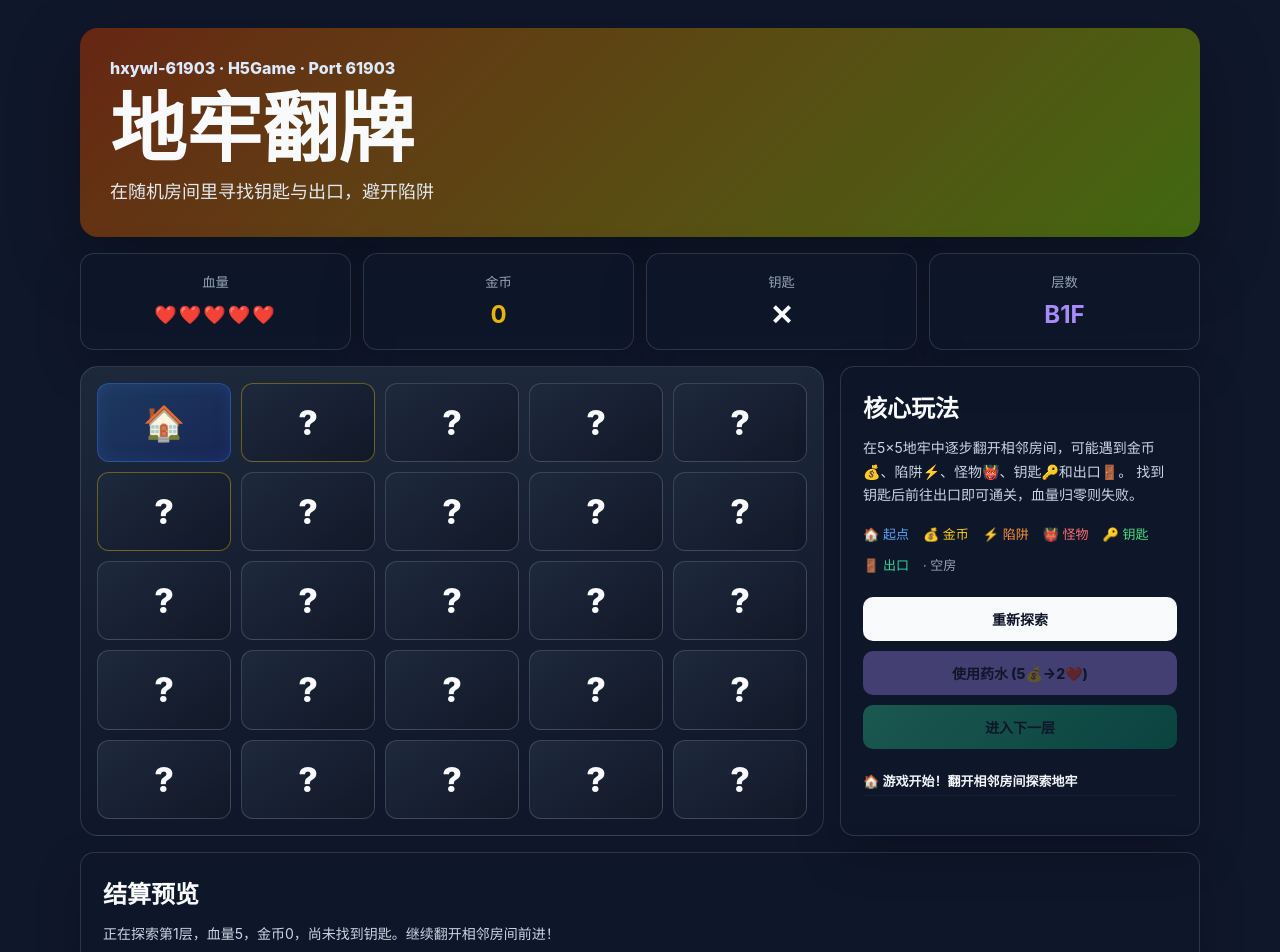
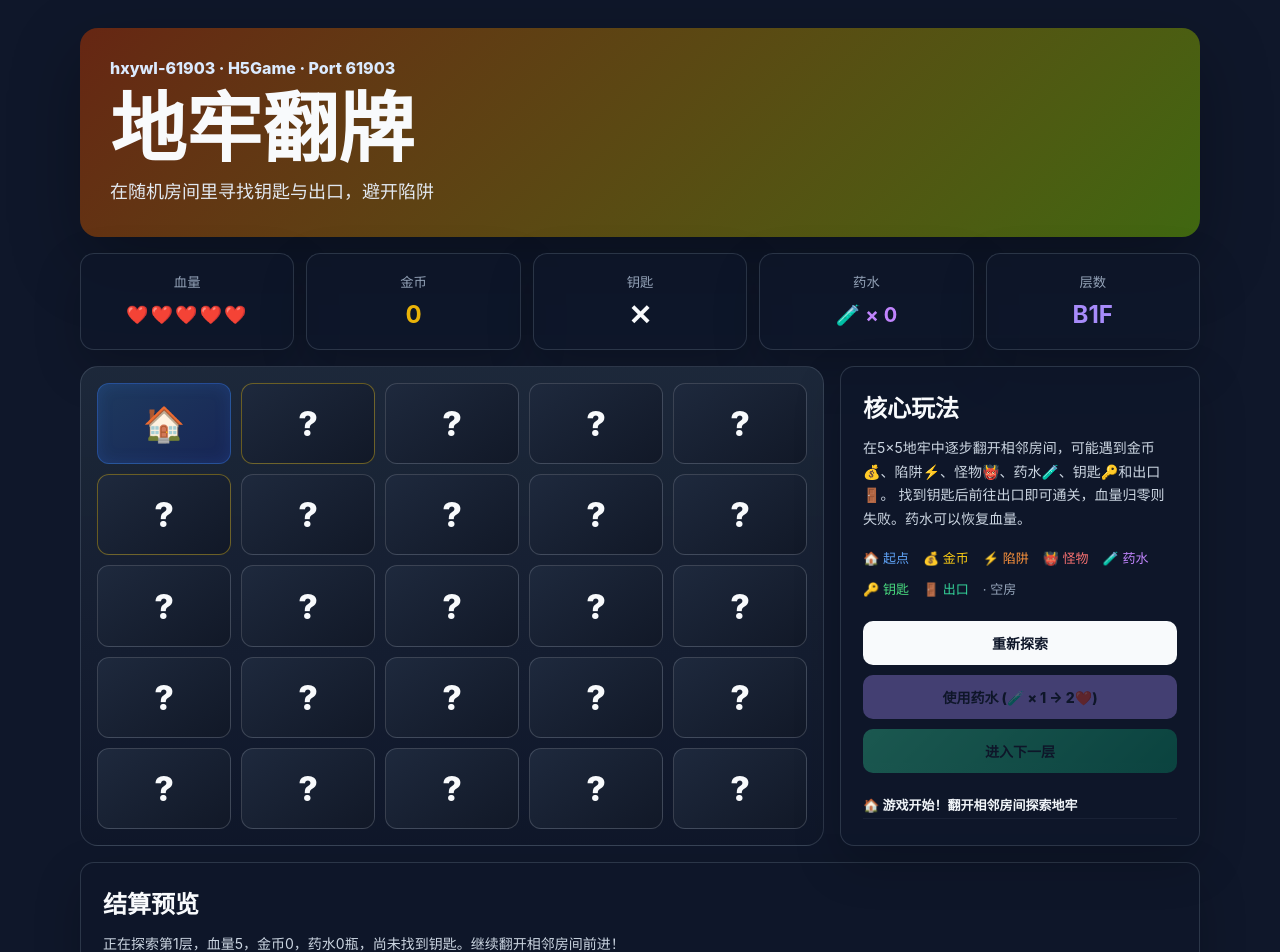
Before and after one commit to aliAjax/hxywl-61903-b85da14, a React (Vite) app: page / in a window 1280 px wide. Shown: the top 952 px of the page. Built offline with nearby package versions, Linux system fonts and the light colour scheme.

Commit message:
.3436396082391580:5ef5cd456260b94eda35746419be4ede_6a354930fec9659057724d58.6a354932fec9659057724d5d.6a354932bb76b0728818aaa8:Trae CN.T(2026/6/19 21:50:42)

```diff
--- a/src/App.tsx
+++ b/src/App.tsx
@@ -5,7 +5,7 @@ const SIZE = 5;
 const TOTAL = SIZE * SIZE;
 const MAX_HP = 5;
 
-type RoomType = "start" | "coin" | "trap" | "monster" | "key" | "exit" | "empty";
+type RoomType = "start" | "coin" | "trap" | "monster" | "key" | "exit" | "potion" | "empty";
 
 interface Room {
   type: RoomType;
@@ -19,6 +19,7 @@ const SYMBOLS: Record<RoomType, string> = {
   monster: "👹",
   key: "🔑",
   exit: "🚪",
+  potion: "🧪",
   empty: "·",
 };
 
@@ -29,6 +30,7 @@ const DAMAGE_MAP: Record<RoomType, number> = {
   monster: 2,
   key: 0,
   exit: 0,
+  potion: 0,
   empty: 0,
 };
 
@@ -92,10 +94,12 @@ function generateBoard(): Room[] {
     const coinCt = 5;
     const trapCt = 4;
     const monsterCt = 3;
+    const potionCt = 2;
     for (let i = 0; i < rest.length; i++) {
       if (i < coinCt) types[rest[i]] = "coin";
       else if (i < coinCt + trapCt) types[rest[i]] = "trap";
       else if (i < coinCt + trapCt + monsterCt) types[rest[i]] = "monster";
+      else if (i < coinCt + trapCt + monsterCt + potionCt) types[rest[i]] = "potion";
     }
     const d1 = minDamagePath(types, 0, keyIdx);
     const d2 = minDamagePath(types, keyIdx, exitIdx);
@@ -113,6 +117,7 @@ function generateBoard(): Room[] {
   for (let i = 0; i < 3 && i < available.length; i++) fallback[available[i]] = "trap";
   for (let i = 3; i < 5 && i < available.length; i++) fallback[available[i]] = "monster";
   for (let i = 5; i < 10 && i < available.length; i++) fallback[available[i]] = "coin";
+  for (let i = 10; i < 12 && i < available.length; i++) fallback[available[i]] = "potion";
   return fallback.map((t) => ({ type: t, revealed: t === "start" }));
 }
 
@@ -121,6 +126,7 @@ export default function App() {
   const [hp, setHp] = useState(MAX_HP);
   const [coins, setCoins] = useState(0);
   const [keys, setKeys] = useState(0);
+  const [potions, setPotions] = useState(0);
   const [floor, setFloor] = useState(1);
   const [status, setStatus] = useState<"playing" | "won" | "lost">("playing");
   const [log, setLog] = useState<string[]>(["🏠 游戏开始！翻开相邻房间探索地牢"]);
@@ -159,6 +165,7 @@ export default function App() {
       let newHp = hp;
       let newCoins = coins;
       let newKeys = keys;
+      let newPotions = potions;
       let newStatus: "playing" | "won" | "lost" = "playing";
 
       const dmg = DAMAGE_MAP[room.type as keyof typeof DAMAGE_MAP];
@@ -181,6 +188,9 @@ export default function App() {
           newStatus = "won";
           messages.push("🚪 用钥匙打开出口，通关！");
         }
+      } else if (room.type === "potion") {
+        newPotions = potions + 1;
+        messages.push("🧪 发现一瓶药水！已放入背包");
       } else if (room.type === "exit") {
         if (keys > 0) {
           newStatus = "won";
@@ -198,10 +208,11 @@ export default function App() {
       setHp(newHp);
       setCoins(newCoins);
       setKeys(newKeys);
+      setPotions(newPotions);
       setStatus(newStatus);
       setLog((prev: string[]) => [...messages, ...prev].slice(0, 20));
     },
-    [board, hp, coins, keys, status, flippable, exitRevealed]
+    [board, hp, coins, keys, potions, status, flippable, exitRevealed]
   );
 
   const resetGame = useCallback(() => {
@@ -209,6 +220,7 @@ export default function App() {
     setHp(MAX_HP);
     setCoins(0);
     setKeys(0);
+    setPotions(0);
     setFloor(1);
     setStatus("playing");
     setLog(["🏠 重新开始探索！"]);
@@ -223,12 +235,22 @@ export default function App() {
   }, []);
 
   const usePotion = useCallback(() => {
-    if (coins >= 5 && hp < MAX_HP && status === "playing") {
-      setCoins((c: number) => c - 5);
-      setHp((h: number) => Math.min(MAX_HP, h + 2));
-      setLog((prev: string[]) => ["💊 使用5金币恢复2点血量", ...prev].slice(0, 20));
+    if (status !== "playing") {
+      setLog((prev: string[]) => ["❌ 游戏未进行中，无法使用药水", ...prev].slice(0, 20));
+      return;
     }
-  }, [coins, hp, status]);
+    if (potions <= 0) {
+      setLog((prev: string[]) => ["❌ 背包中没有药水，无法使用", ...prev].slice(0, 20));
+      return;
+    }
+    if (hp >= MAX_HP) {
+      setLog((prev: string[]) => ["❌ 血量已满，无需使用药水", ...prev].slice(0, 20));
+      return;
+    }
+    setPotions((p: number) => p - 1);
+    setHp((h: number) => Math.min(MAX_HP, h + 2));
+    setLog((prev: string[]) => ["🧪 使用药水，恢复2点血量", ...prev].slice(0, 20));
+  }, [potions, hp, status]);
 
   return (
     <main className="game-shell">
@@ -252,6 +274,10 @@ export default function App() {
         <article>
           <small>钥匙</small>
           <strong className="stat-key">{keys > 0 ? "🔑" : "✕"}</strong>
+        </article>
+        <article>
+          <small>药水</small>
+          <strong className="stat-potion">🧪 × {potions}</strong>
         </article>
         <article>
           <small>层数</small>
@@ -288,14 +314,15 @@ export default function App() {
         <aside className="side-panel">
           <h2>核心玩法</h2>
           <p>
-            在5×5地牢中逐步翻开相邻房间，可能遇到金币💰、陷阱⚡、怪物👹、钥匙🔑和出口🚪。
-            找到钥匙后前往出口即可通关，血量归零则失败。
+            在5×5地牢中逐步翻开相邻房间，可能遇到金币💰、陷阱⚡、怪物👹、药水🧪、钥匙🔑和出口🚪。
+            找到钥匙后前往出口即可通关，血量归零则失败。药水可以恢复血量。
           </p>
           <div className="legend">
             <span className="leg-start">🏠 起点</span>
             <span className="leg-coin">💰 金币</span>
             <span className="leg-trap">⚡ 陷阱</span>
             <span className="leg-monster">👹 怪物</span>
+            <span className="leg-potion">🧪 药水</span>
             <span className="leg-key">🔑 钥匙</span>
             <span className="leg-exit">🚪 出口</span>
             <span className="leg-empty">· 空房</span>
@@ -307,9 +334,9 @@ export default function App() {
             <button
               className="btn-potion"
               onClick={usePotion}
-              disabled={coins < 5 || hp >= MAX_HP || status !== "playing"}
+              disabled={potions <= 0 || hp >= MAX_HP || status !== "playing"}
             >
-              使用药水 (5💰→2❤️)
+              使用药水 (🧪 × 1 → 2❤️)
             </button>
             <button
               className="btn-next"
@@ -333,10 +360,10 @@ export default function App() {
         <h2>结算预览</h2>
         <p>
           {status === "won"
-            ? `🎉 恭喜通关第${floor}层！获得${coins}金币。点击「进入下一层」继续冒险！`
+            ? `🎉 恭喜通关第${floor}层！获得${coins}金币，剩余${potions}瓶药水。点击「进入下一层」继续冒险！`
             : status === "lost"
               ? "💀 探索失败，血量归零。点击「重新探索」再来一局！"
-              : `正在探索第${floor}层，血量${hp}，金币${coins}，${keys > 0 ? "已持有钥匙🔑" : "尚未找到钥匙"}。继续翻开相邻房间前进！`}
+              : `正在探索第${floor}层，血量${hp}，金币${coins}，药水${potions}瓶，${keys > 0 ? "已持有钥匙🔑" : "尚未找到钥匙"}。继续翻开相邻房间前进！`}
         </p>
       </section>
     </main>
--- a/src/styles.css
+++ b/src/styles.css
@@ -66,7 +66,7 @@ button {
 
 .hud {
   display: grid;
-  grid-template-columns: repeat(4, 1fr);
+  grid-template-columns: repeat(5, 1fr);
   gap: 12px;
   margin: 16px 0;
 }
@@ -113,6 +113,11 @@ button {
 
 .stat-floor {
   color: #a78bfa;
+}
+
+.stat-potion {
+  color: #c084fc;
+  font-size: 20px !important;
 }
 
 .playground {
@@ -189,6 +194,12 @@ button {
   background: linear-gradient(145deg, #365314, #1a2e05);
   border-color: rgba(34, 197, 94, 0.5);
   box-shadow: inset 0 0 16px rgba(34, 197, 94, 0.18);
+}
+
+.cell.revealed.potion {
+  background: linear-gradient(145deg, #581c87, #3b0764);
+  border-color: rgba(168, 85, 247, 0.5);
+  box-shadow: inset 0 0 16px rgba(168, 85, 247, 0.18);
 }
 
 .cell.revealed.exit {
@@ -284,6 +295,7 @@ button {
 .leg-coin { color: #facc15; }
 .leg-trap { color: #fb923c; }
 .leg-monster { color: #f87171; }
+.leg-potion { color: #c084fc; }
 .leg-key { color: #4ade80; }
 .leg-exit { color: #34d399; }
 
```
